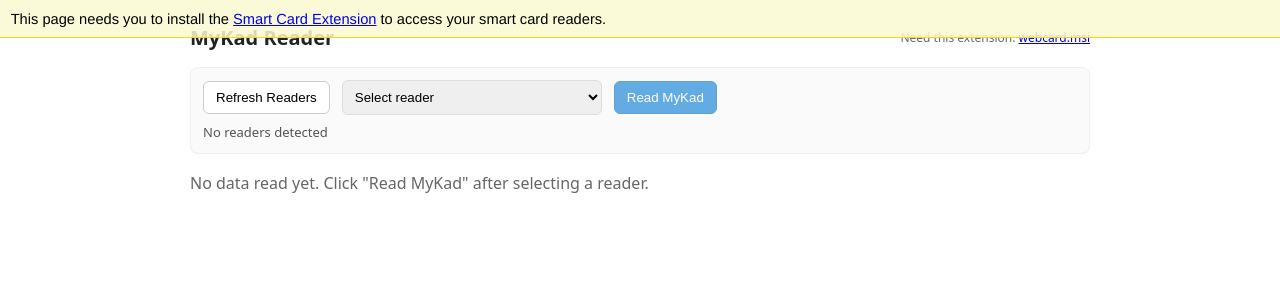
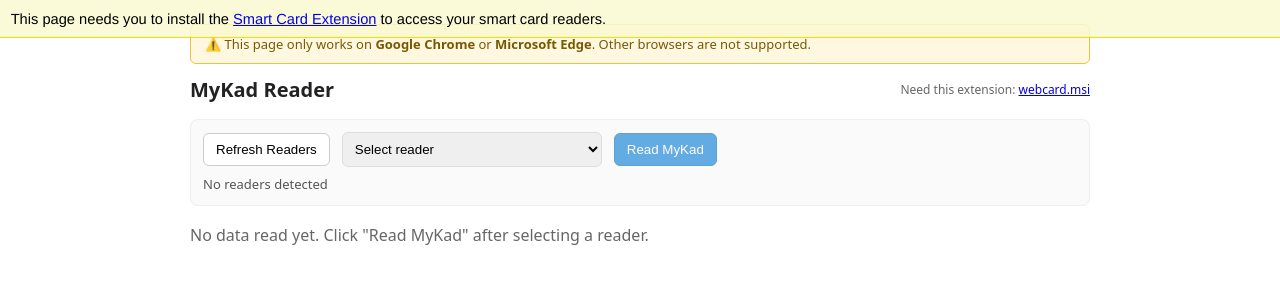
Before and after one commit to aspialcorp/fe-mykad-reader, a Vue app: page / in a window 1280 px wide. Shown: the top 300 px of the page. Built offline with nearby package versions, Linux system fonts and the light colour scheme; the HTML template or start-up script is replaced by a standard one.

Commit message:
Add disclaimer for other browsers

```diff
--- a/src/App.vue
+++ b/src/App.vue
@@ -103,6 +103,10 @@ const fieldList = computed(() => {
 
 <template>
   <div class="container">
+    <div class="disclaimer">
+      ⚠️ This page only works on <strong>Google Chrome</strong> or <strong>Microsoft Edge</strong>. Other browsers are not supported.
+    </div>
+
     <header>
       <h1>MyKad Reader</h1>
       <p class="hint">Need this extension: <a href="https://webcard.cardid.org/webcard.msi">webcard.msi</a></p>
@@ -187,4 +191,5 @@ dd{margin:0;color:#222}
 .raw-toggle{margin-top:12px}
 .raw{margin-top:12px;padding:12px;background:#0f1724;color:#e6eef8;overflow:auto;border-radius:6px}
 .no-data{margin-top:18px;color:#666}
+.disclaimer{margin-bottom:12px;padding:10px 14px;border-radius:6px;background:#fff8e1;border:1px solid #f0c040;color:#7a5800;font-size:13px}
 </style>
```
